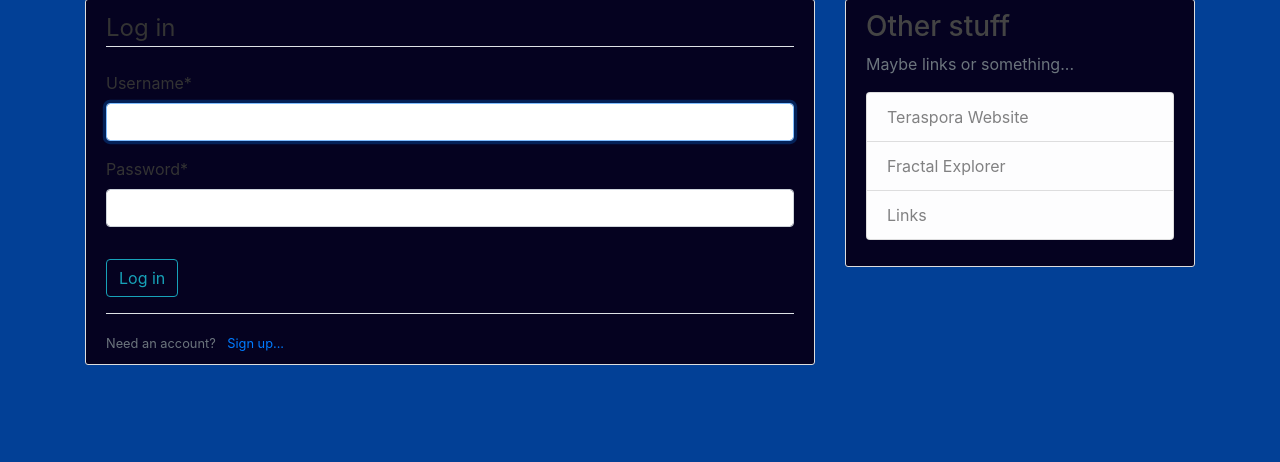
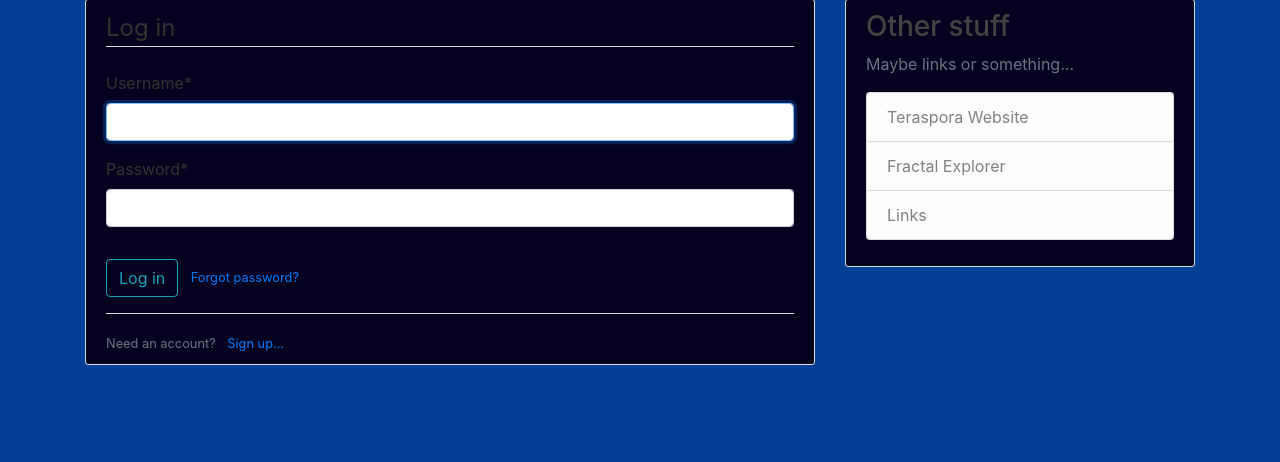
Before and after one commit to teraspora/trif, a Django app: page /login/ in a window 1280 px wide. Shown: the part 99-561 px from the top of the page. Run offline with Django 3.2, Linux system fonts and the light colour scheme; some libraries are stand-ins or nearby versions.

Commit message:
Complete implementation of password reset facility by adding appropriate routes and templates

```diff
--- a/trif/urls.py
+++ b/trif/urls.py
@@ -28,6 +28,9 @@ urlpatterns = [
     path('password-reset-confirm/<uidb64>/<token>/',
         auth_views.PasswordResetConfirmView.as_view(template_name='users/password_reset_confirm.html'),
         name='password_reset_confirm'),
+    path('password-reset-complete/',
+        auth_views.PasswordResetCompleteView.as_view(template_name='users/password_reset_complete.html'),
+        name='password_reset_complete'),
 
 ]
 # this setting recommended in Django docs for development only
--- a/users/templates/users/login.html
+++ b/users/templates/users/login.html
@@ -13,6 +13,9 @@
             </fieldset>
             <div class="form-group">
                 <button class="btn btn-outline-info" type="submit">Log in</button>
+                <small class="text-muted ml-2">
+                    <a href="{% url 'password_reset' %}">Forgot password?</a>
+                </small>
             </div>
         </form>
         <div class="border-top pt-3">
```
Also changed, not shown: users/templates/users/password_reset_complete.html (added, +9 -0 lines).
